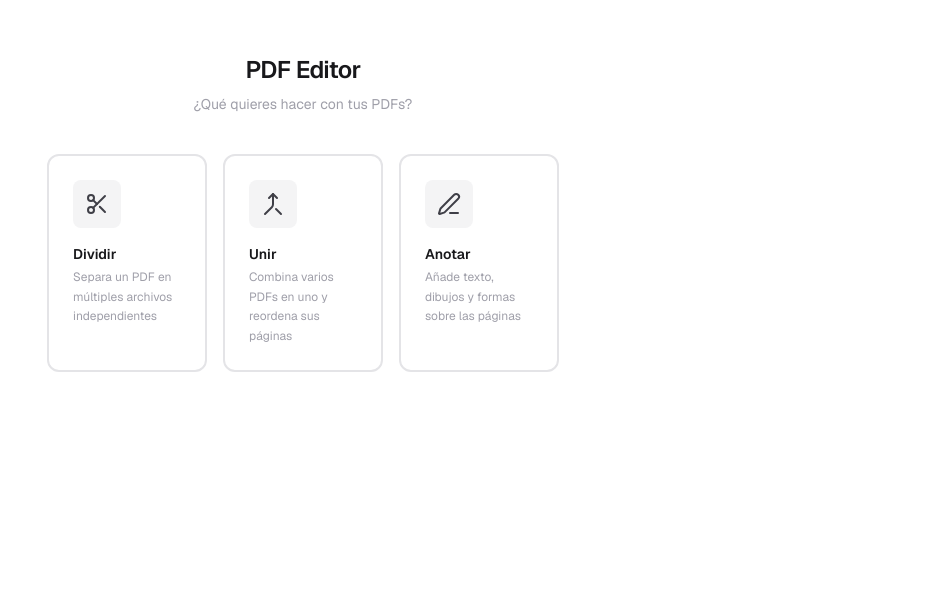
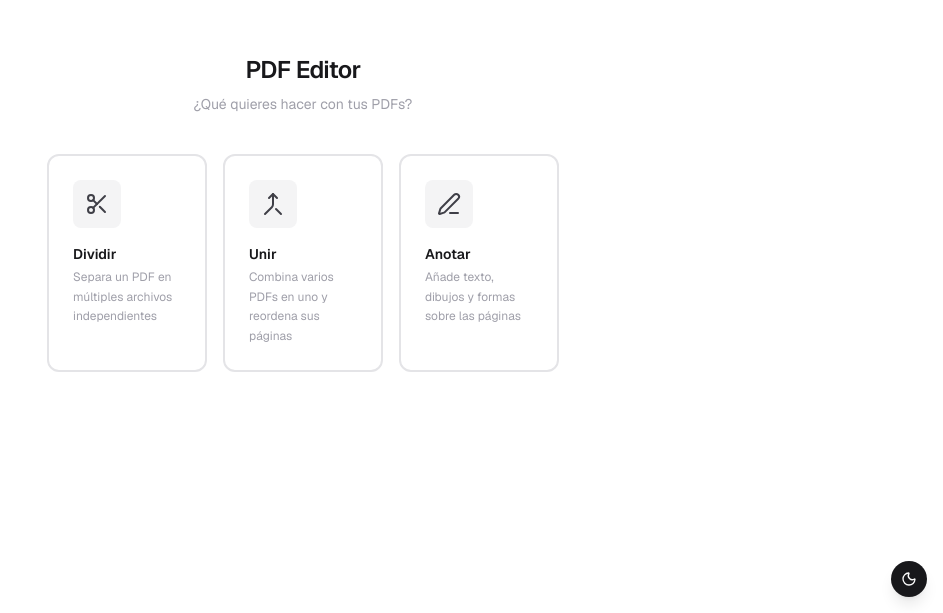
Before and after one commit to ferransimon/pdf-editor-online, a Next.js app: page / in a window 1280 px wide. Shown: the part 187-800 px from the top of the page, without its empty margins (337-1280 px from the left). Built offline with nearby package versions, Linux system fonts and the light colour scheme.

Commit message:
Added theme toggle

```diff
--- a/src/app/globals.css
+++ b/src/app/globals.css
@@ -1,8 +1,36 @@
 @import "tailwindcss";
+
+/* ── Enable class-based dark mode for dark: utilities ── */
+@variant dark (&:where(.dark, .dark *));
 
 :root {
   --background: #ffffff;
   --foreground: #171717;
+}
+
+/* ── Dark mode: remap zinc palette + background/foreground ── */
+/* This inverts the zinc scale so every Tailwind zinc utility
+   automatically adapts without touching component files. */
+.dark {
+  color-scheme: dark;
+  --background: oklch(0.145 0.004 285.823);
+  --foreground: oklch(0.985 0.002 247.858);
+
+  /* Remap white → near-black */
+  --color-white: oklch(0.145 0.004 285.823);
+
+  /* Invert the zinc scale (50↔950, 100↔900, etc.) */
+  --color-zinc-50:  oklch(0.141 0.005 285.823);
+  --color-zinc-100: oklch(0.21  0.006 285.885);
+  --color-zinc-200: oklch(0.274 0.006 286.033);
+  --color-zinc-300: oklch(0.37  0.013 285.805);
+  --color-zinc-400: oklch(0.442 0.017 285.786);
+  --color-zinc-500: oklch(0.552 0.016 285.938);
+  --color-zinc-600: oklch(0.705 0.015 286.067);
+  --color-zinc-700: oklch(0.871 0.006 286.286);
+  --color-zinc-800: oklch(0.92  0.004 286.32);
+  --color-zinc-900: oklch(0.967 0.001 286.375);
+  --color-zinc-950: oklch(0.985 0.002 247.858);
 }
 
 @theme inline {
--- a/src/app/layout.tsx
+++ b/src/app/layout.tsx
@@ -1,6 +1,8 @@
 import type { Metadata } from "next";
 import { Geist, Geist_Mono } from "next/font/google";
 import "./globals.css";
+import { ThemeProvider } from "@/components/theme-provider";
+import { ThemeToggle } from "@/components/theme-toggle";
 
 const geistSans = Geist({
   variable: "--font-geist-sans",
@@ -23,11 +25,22 @@ export default function RootLayout({
   children: React.ReactNode;
 }>) {
   return (
-    <html lang="en">
+    <html lang="es" suppressHydrationWarning>
+      {/* Blocking script: sets .dark before first paint to avoid flash-of-white */}
+      <head>
+        <script
+          dangerouslySetInnerHTML={{
+            __html: `(function(){try{var t=localStorage.getItem('theme')||((window.matchMedia('(prefers-color-scheme: dark)').matches)?'dark':'light');if(t==='dark')document.documentElement.classList.add('dark');}catch(e){}})();`,
+          }}
+        />
+      </head>
       <body
         className={`${geistSans.variable} ${geistMono.variable} antialiased`}
       >
-        {children}
+        <ThemeProvider>
+          {children}
+          <ThemeToggle />
+        </ThemeProvider>
       </body>
     </html>
   );
--- /dev/null
+++ b/src/components/theme-provider.tsx
@@ -0,0 +1,53 @@
+"use client";
+
+import { createContext, useContext, useEffect, useState, startTransition } from "react";
+
+type Theme = "light" | "dark";
+
+interface ThemeContextValue {
+  theme: Theme;
+  toggle: () => void;
+}
+
+const ThemeContext = createContext<ThemeContextValue>({
+  theme: "light",
+  toggle: () => {},
+});
+
+export function useTheme() {
+  return useContext(ThemeContext);
+}
+
+export function ThemeProvider({ children }: { children: React.ReactNode }) {
+  const [theme, setTheme] = useState<Theme>("light");
+
+  // On mount: read saved preference (or system preference) and apply.
+  // Wrapped in startTransition to avoid the "setState inside effect" lint warning.
+  useEffect(() => {
+    const saved = localStorage.getItem("theme") as Theme | null;
+    const preferred =
+      saved ??
+      (window.matchMedia("(prefers-color-scheme: dark)").matches ? "dark" : "light");
+    applyTheme(preferred);
+    startTransition(() => setTheme(preferred));
+  }, []);
+
+  const toggle = () => {
+    setTheme((prev) => {
+      const next = prev === "light" ? "dark" : "light";
+      localStorage.setItem("theme", next);
+      applyTheme(next);
+      return next;
+    });
+  };
+
+  return (
+    <ThemeContext.Provider value={{ theme, toggle }}>
+      {children}
+    </ThemeContext.Provider>
+  );
+}
+
+function applyTheme(theme: Theme) {
+  document.documentElement.classList.toggle("dark", theme === "dark");
+}
--- /dev/null
+++ b/src/components/theme-toggle.tsx
@@ -0,0 +1,22 @@
+"use client";
+
+import { Moon, Sun } from "lucide-react";
+import { useTheme } from "./theme-provider";
+
+export function ThemeToggle() {
+  const { theme, toggle } = useTheme();
+
+  return (
+    <button
+      onClick={toggle}
+      title={theme === "dark" ? "Cambiar a modo claro" : "Cambiar a modo oscuro"}
+      className="fixed bottom-4 right-4 z-50 flex items-center justify-center w-9 h-9 rounded-full bg-zinc-900 text-zinc-50 shadow-lg hover:bg-zinc-700 transition-colors"
+    >
+      {theme === "dark" ? (
+        <Sun className="h-4 w-4" />
+      ) : (
+        <Moon className="h-4 w-4" />
+      )}
+    </button>
+  );
+}
```
